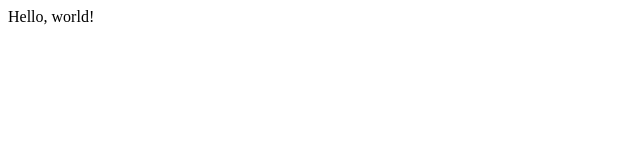
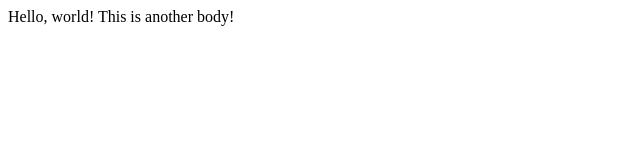
Before and after one commit to ernyfred/lecture01, a plain HTML site: page index.html in a window 1280 px wide. Shown: the whole page, without its empty margins (0-640 px from the left). Drawn offline with Linux system fonts and the light colour scheme.

Commit message:
Added another body

```diff
--- a/index.html
+++ b/index.html
@@ -6,5 +6,6 @@
   </head>
   <body>
     Hello, world!
+    This is another body!
   </body>
 </html>
```
